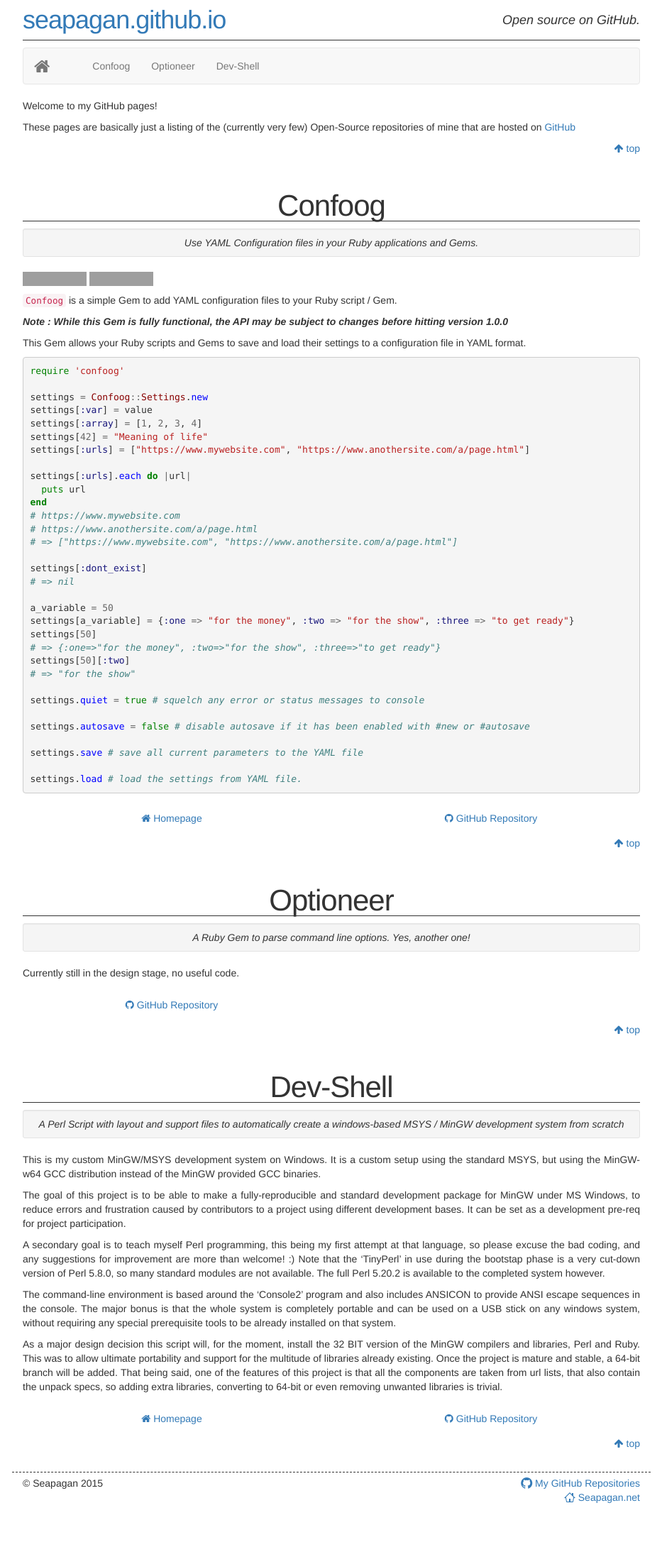
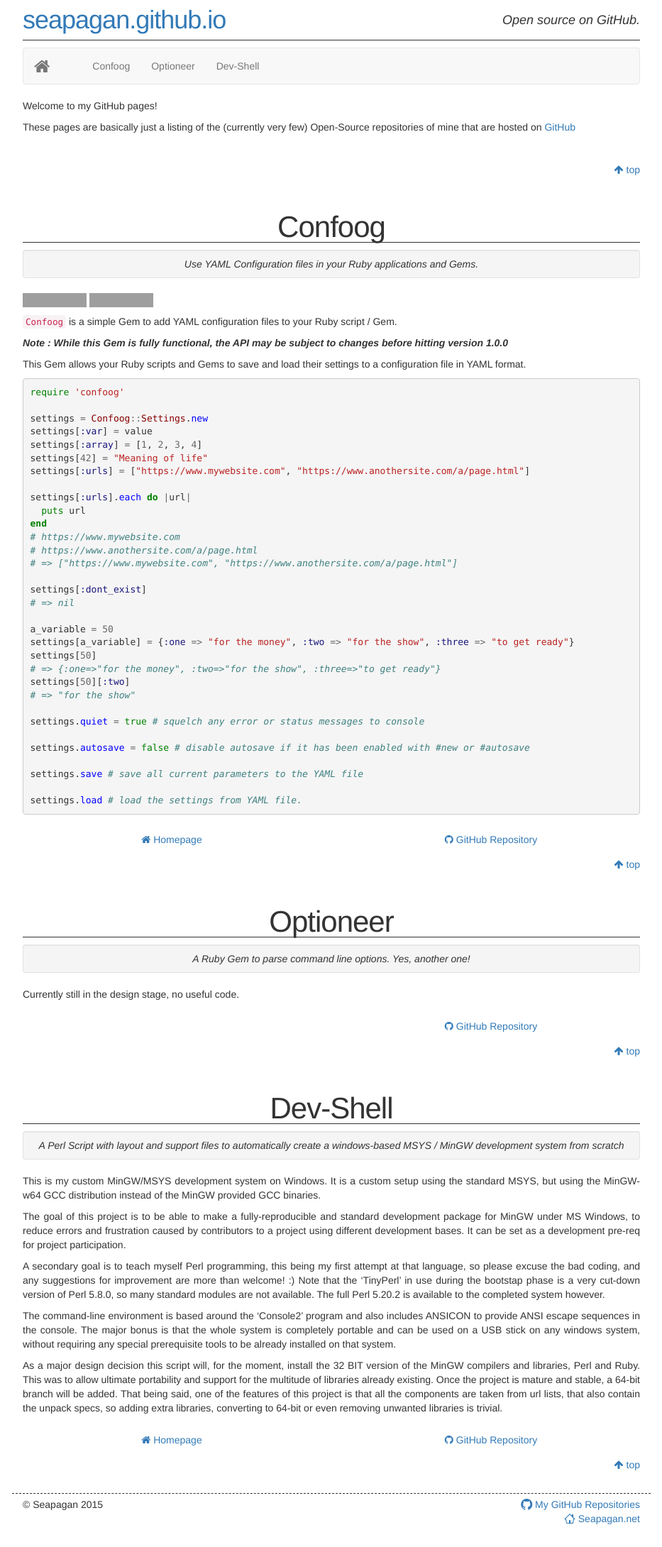
Before and after one commit to seapagan/seapagan.github.io, a Jekyll site: the page built from index.html, in a window 1280 px wide. Shown: the whole page at 71% size, without its empty margins (173-1106 px from the left). Built offline with Jekyll 4.4.1, drawn with Linux system fonts in a browser that asks for light colours; nearby versions of some CDN libraries; before the commit the page ends 2150 px from its top, so only the background shows below that; grey boxes are pictures that could not be loaded.

Commit message:
Modify Homepage and Repo link positioning
Signed-off-by: Grant Ramsay <seapagan@gmail.com>

```diff
--- a/index.html
+++ b/index.html
@@ -21,7 +21,7 @@
 
           <div class="row">
             {% if page.gemver %}
-                {{ [![Gem Version](https://badge.fury.io/rb/confoog.svg)](http://badge.fury.io/rb/confoog) }}
+
             {% endif %}
             {% if page.travis %}
 
@@ -31,12 +31,16 @@
           {{ page.content }}
 
           <div class="row">
+            <div class="col-sm-6 link-to-project">
             {% if page.homepage %}
-                <div class="col-sm-6 link-to-project"><a href=" {{ page.homepage }}"><span class="fa fa-home"></span></span> Homepage</a></div>
+              <a href=" {{ page.homepage }}"><span class="fa fa-home"></span></span> Homepage</a>
             {% endif %}
+            </div>
+              <div class="col-sm-6 link-to-project">
             {% if page.repo %}
-                <div class="col-sm-6 link-to-project"><a href="http://github.com/{{ page.repo }}"><span class="fa fa-github"></span></span> GitHub Repository</a></div>
+              <a href="http://github.com/{{ page.repo }}"><span class="fa fa-github"></span></span> GitHub Repository</a>
             {% endif %}
+            </div>
           </div>
           <div class="row">
             <div class="col-sm-4 col-sm-offset-8 link-to-top"><a href="#"><span class="fa fa-arrow-up"></span></span> top</a></div>
```
